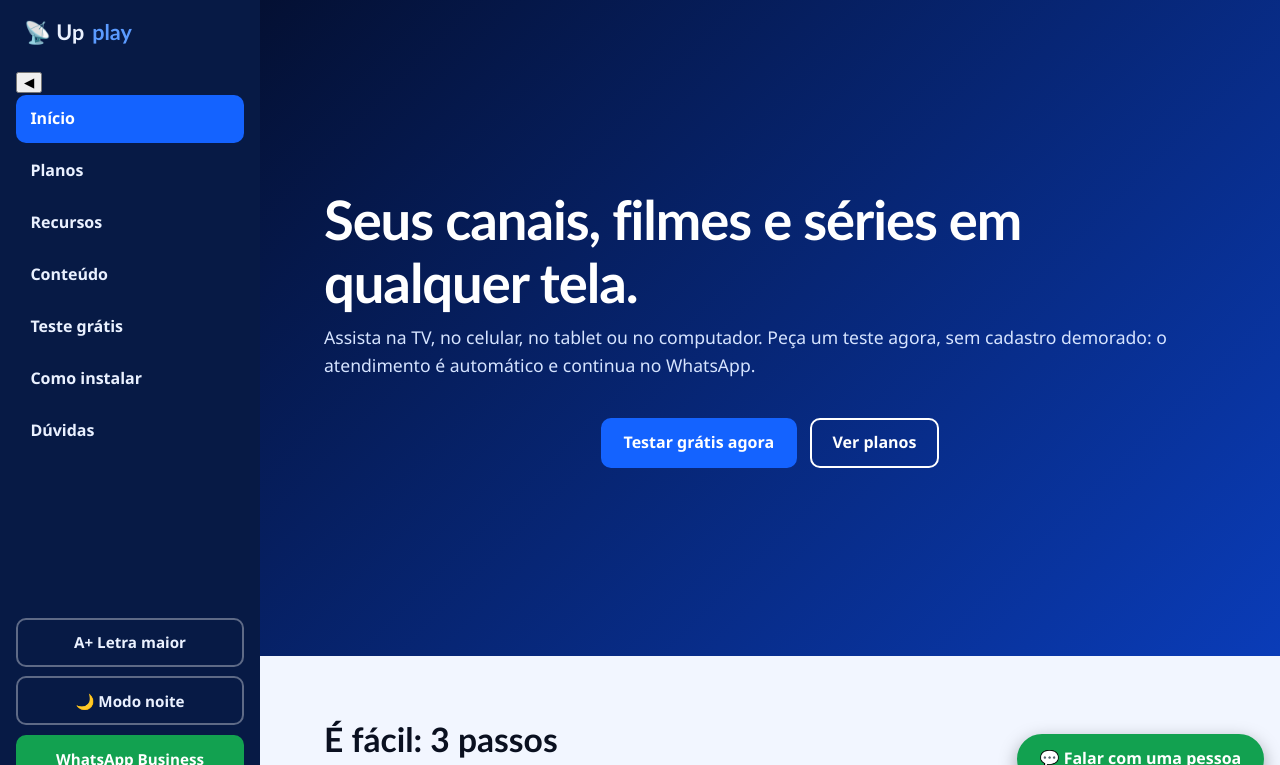
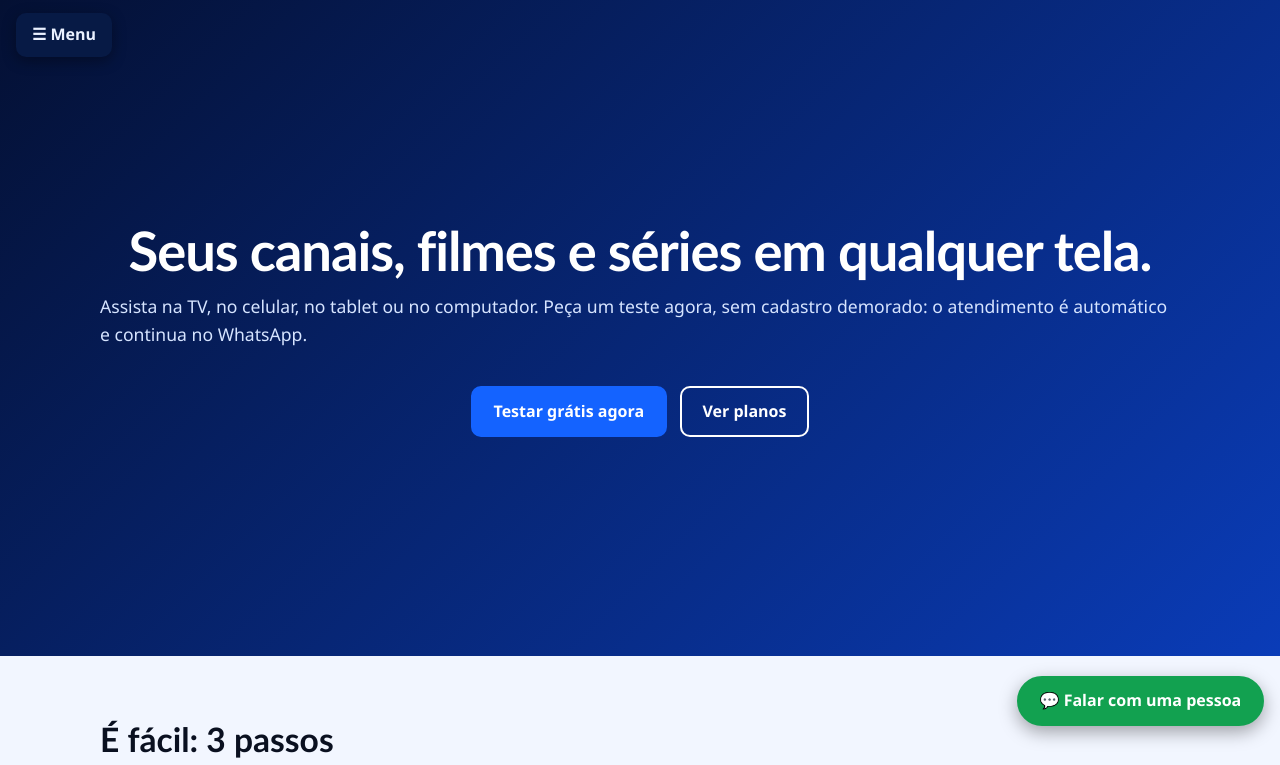
Before and after one commit to MGaldinoo/upplaystreaming, a plain HTML site: page index.html in a window 1280 px wide. Both pictures are taken after a click on the button "Ocultar menu lateral". Shown: the top 765 px of the page. Drawn offline with Linux system fonts and the light colour scheme.

Commit message:
Update styles for side-foot and buttons

```diff
--- a/css/style.css
+++ b/css/style.css
@@ -23,7 +23,7 @@ a{color:inherit}
 .sidebar nav a{display:block;padding:.7rem .9rem;border-radius:10px;text-decoration:none;font-weight:600}
 .sidebar nav a:hover{background:rgba(255,255,255,.08)}
 .sidebar nav a.active{background:var(--primary);color:#fff}
-.side-foot{margin-top:auto;display:grid;gap:.6rem;padding-top:1rem}
+.side-foot{margin-top:auto;display:grid;gap:.8rem;padding-top:1.4rem;padding-bottom:.4rem}
 .side-foot .btn{width:100%;min-height:42px;font-size:.95rem}
 .side-foot .ghost{color:var(--side-text);border-color:rgba(255,255,255,.35)}
 .content{margin-left:260px}
@@ -56,7 +56,7 @@ details{border-bottom:1px solid var(--border);padding:.9rem 0}
 summary{cursor:pointer;font-weight:700}
 footer{background:var(--side);color:var(--side-text);padding:2rem clamp(1.1rem,5vw,4rem)}
 footer p{margin:.2rem 0;color:#b8c8ee;font-size:.9rem;max-width:none}
-.fab{position:fixed;right:1rem;bottom:calc(env(safe-area-inset-bottom,0px) + 1rem);z-index:20;border-radius:999px;box-shadow:0 6px 18px rgba(0,0,0,.35)}
+.fab{position:fixed;right:1rem;bottom:calc(env(safe-area-inset-bottom,0px) + 4.6rem);z-index:20;border-radius:999px;box-shadow:0 6px 18px rgba(0,0,0,.35)}
 .tabs{display:flex;flex-wrap:wrap;gap:.5rem;margin-bottom:1rem}
 .tabs button{min-height:44px;padding:.5rem 1rem;border-radius:999px;border:1.5px solid var(--border);background:var(--bg);color:var(--text);font:inherit;font-weight:600;cursor:pointer}
 .tabs button[aria-selected=true]{background:var(--primary);border-color:var(--primary);color:#fff}
@@ -76,6 +76,22 @@ dialog::backdrop{background:rgba(0,0,0,.6)}
 .steps strong{display:block;font-size:1.1rem}
 .steps p{margin:.2rem 0 .5rem;color:var(--muted)}
 .hint{color:var(--muted);font-size:.9rem}
+.sidehead{display:flex;align-items:center;justify-content:space-between;margin-bottom:1.5rem}
+.sidehead .brand{margin:0 .5rem}
+.hidebtn{background:none;border:1.5px solid rgba(255,255,255,.4);color:#fff;border-radius:10px;min-width:40px;min-height:40px;cursor:pointer;font-size:1rem}
+.hidebtn:hover{background:rgba(255,255,255,.1)}
+.showbtn{display:none;position:fixed;top:calc(env(safe-area-inset-top,0px) + .8rem);left:1rem;z-index:30;min-height:44px;padding:.4rem 1rem;border-radius:10px;border:0;background:var(--side);color:var(--side-text);font:inherit;font-weight:700;cursor:pointer;box-shadow:0 4px 14px rgba(0,0,0,.35)}
+.side-foot #fontBtn{background:#ff8a00;border-color:#ff8a00;color:#000;font-weight:800}
+.side-foot #fontBtn:hover{background:#ffa733}
+.side-foot .wa{margin-top:.5rem}
+@media (min-width:901px){
+.sidebar{transition:transform .25s}
+.content{transition:margin-left .25s}
+body.side-hidden .sidebar{transform:translateX(-105%)}
+body.side-hidden .content{margin-left:0}
+body.side-hidden .showbtn{display:block}
+}
+@media (max-width:900px){.hidebtn{display:none}}
 .bottombar{display:none}
 @media (max-width:900px){
 .bottombar{display:grid;grid-template-columns:repeat(4,1fr);position:fixed;left:0;right:0;bottom:0;z-index:25;background:var(--side);padding:.3rem .3rem calc(env(safe-area-inset-bottom,0px) + .3rem);border-top:1px solid rgba(255,255,255,.15)}
```
